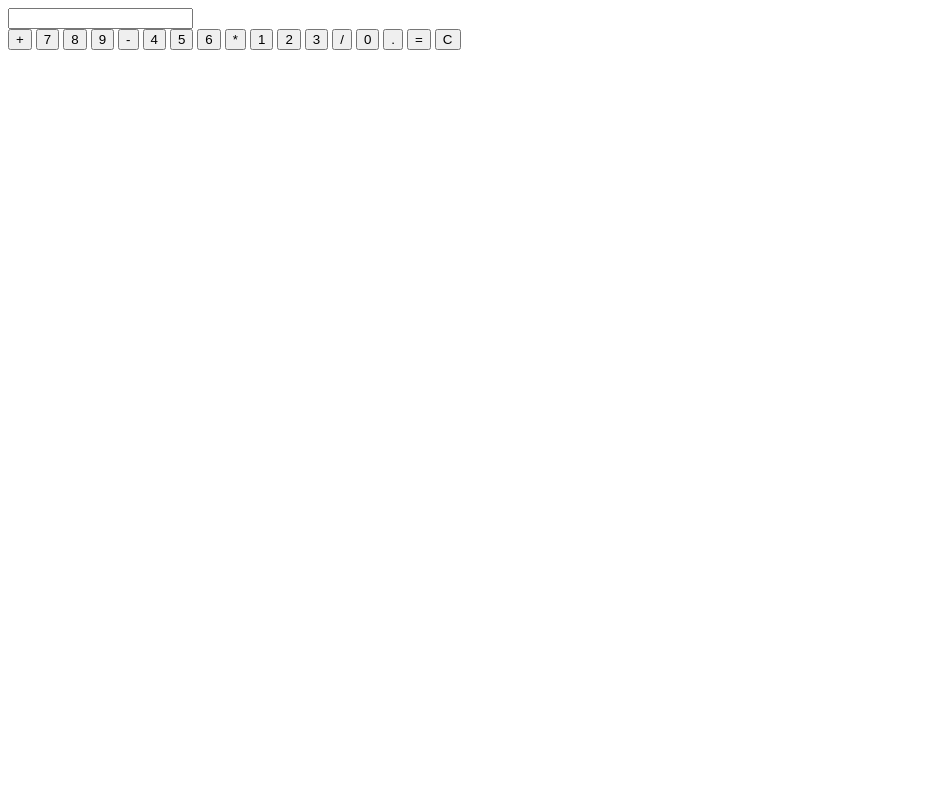
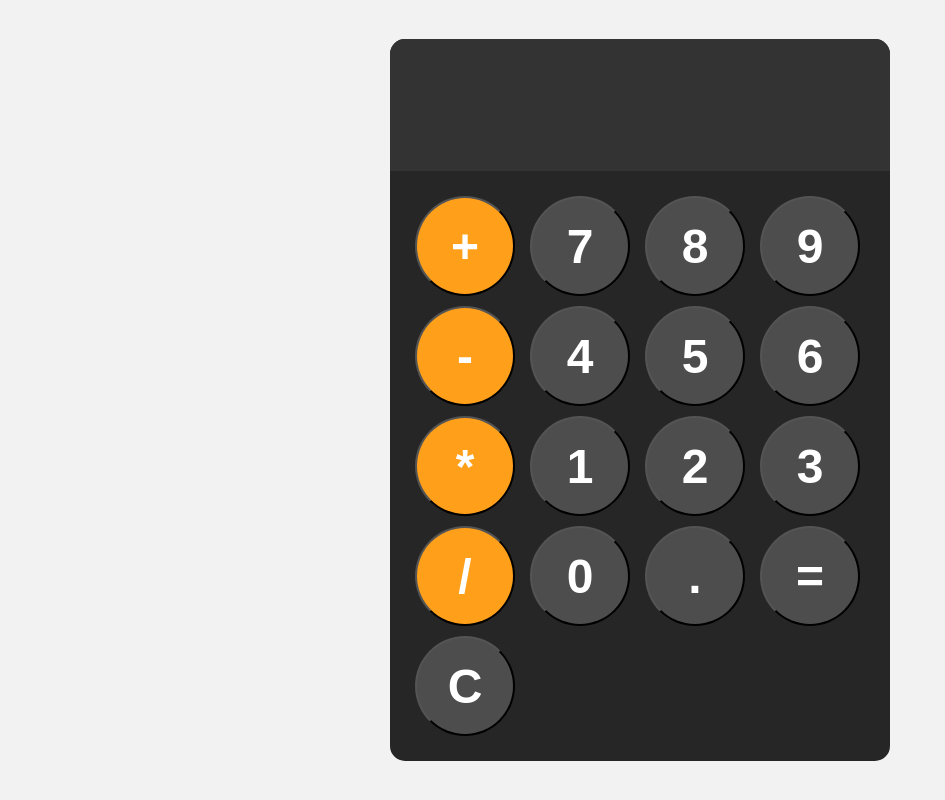
Before and after one commit to x1tedbtw/Calculator, a plain HTML site: page index.html in a window 1280 px wide. Shown: the whole page, without its empty margins (0-945 px from the left). Drawn offline with Linux system fonts and the light colour scheme.

Commit message:
Configured all css

```diff
--- a/index.html
+++ b/index.html
@@ -12,19 +12,19 @@
     <div id="calculator">
         <input id="display" readonly>
         <div id="keys">
-            <button onclick="appendToDisplay('+')">+</button>
+            <button onclick="appendToDisplay('+')" class="operator-btn">+</button>
             <button onclick="appendToDisplay('7')">7</button>
             <button onclick="appendToDisplay('8')">8</button>
             <button onclick="appendToDisplay('9')">9</button>
-            <button onclick="appendToDisplay('-')">-</button>
+            <button onclick="appendToDisplay('-')" class="operator-btn">-</button>
             <button onclick="appendToDisplay('4')">4</button>
             <button onclick="appendToDisplay('5')">5</button>
             <button onclick="appendToDisplay('6')">6</button>
-            <button onclick="appendToDisplay('*')">*</button>
+            <button onclick="appendToDisplay('*')" class="operator-btn">*</button>
             <button onclick="appendToDisplay('1')">1</button>
             <button onclick="appendToDisplay('2')">2</button>
             <button onclick="appendToDisplay('3')">3</button>
-            <button onclick="appendToDisplay('/')">/</button>
+            <button onclick="appendToDisplay('/')" class="operator-btn">/</button>
             <button onclick="appendToDisplay('0')">0</button>
             <button onclick="appendToDisplay('.')">.</button>
             <button onclick="calculate()">=</button>
--- a/styles.css
+++ b/styles.css
@@ -0,0 +1,64 @@
+body {
+    margin: 0;
+    display: flex;
+    justify-content: center;
+    align-items: center;
+    height: 100vh;
+    background-color: hsl(0, 0%, 95%);
+}
+
+#calculator{
+    font-family: Arial, sans-serif;
+    background-color: hsl(0, 0%, 15%);
+    border-radius: 15px;
+    max-width: 500px;
+    overflow: hidden;
+
+}
+
+#display {
+    width: 100%;
+    padding: 20px;
+    font-size: 5rem;
+    text-align: left;
+    border: none;
+    background-color: hsl(0, 0%, 20%);
+    color: white;
+}
+
+#keys {
+    display: grid;
+    grid-template-columns: repeat(4, 1fr);
+    gap: 10px;
+    padding: 25px;
+}
+button {
+    width: 100px;
+    height: 100px;
+    border-radius: 50px;
+    background-color: hsl(0, 0%, 30%);
+    color: white;
+    font-size: 3rem;
+    font-weight: bold;
+    cursor: pointer;
+}
+
+button:hover{
+    background-color: hsl(0, 0%, 40%);
+}
+
+button:active{
+    background-color: hsl(0, 0%, 50%);
+}
+
+.operator-btn {
+    background-color: hsl(35, 100%, 55%);
+}
+
+.operator-btn:hover {
+    background-color: hsl(35, 100%, 65%);
+}
+
+.operator-btn:active {
+    background-color: hsl(35, 100%, 75%);
+}
```
